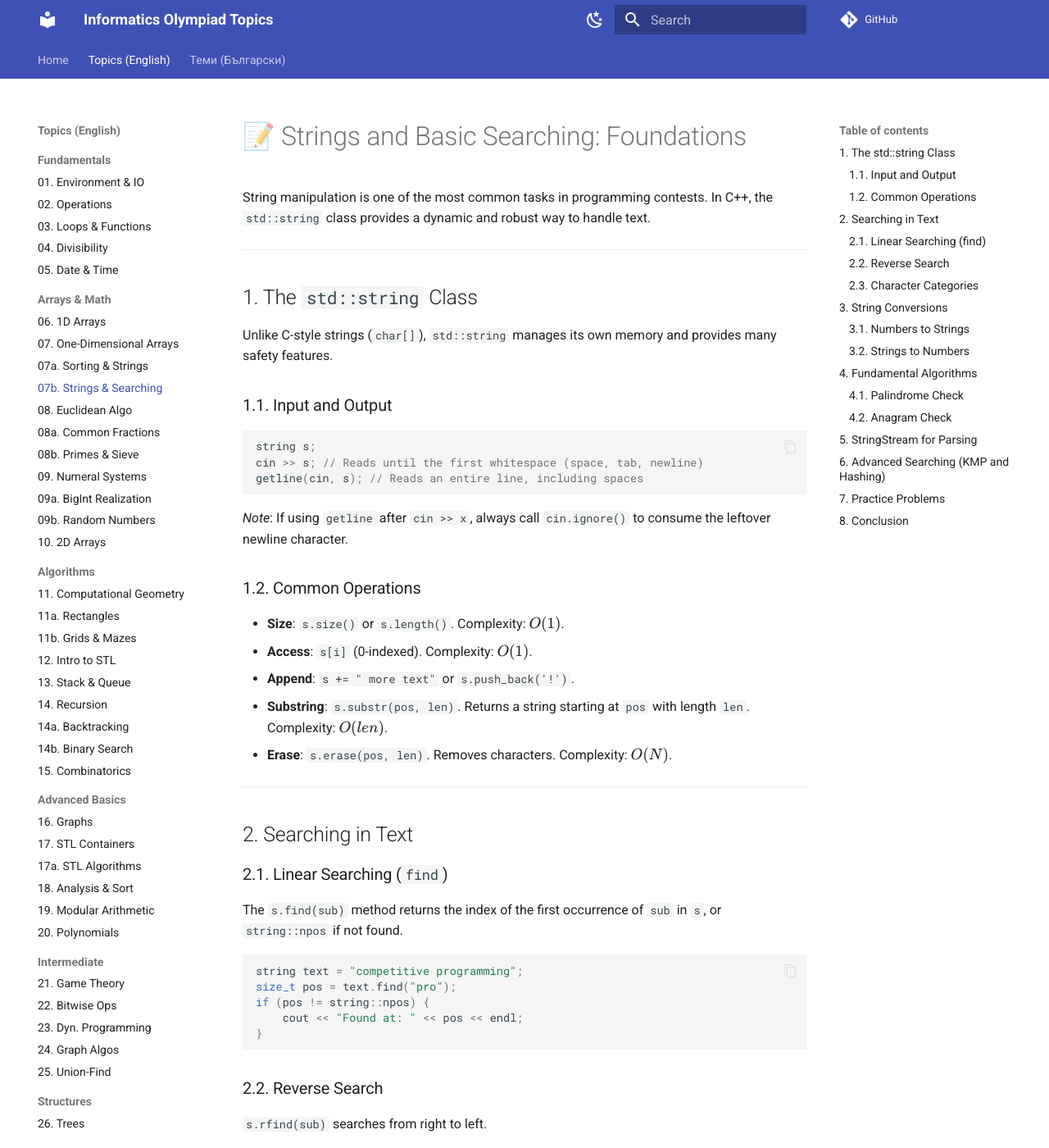
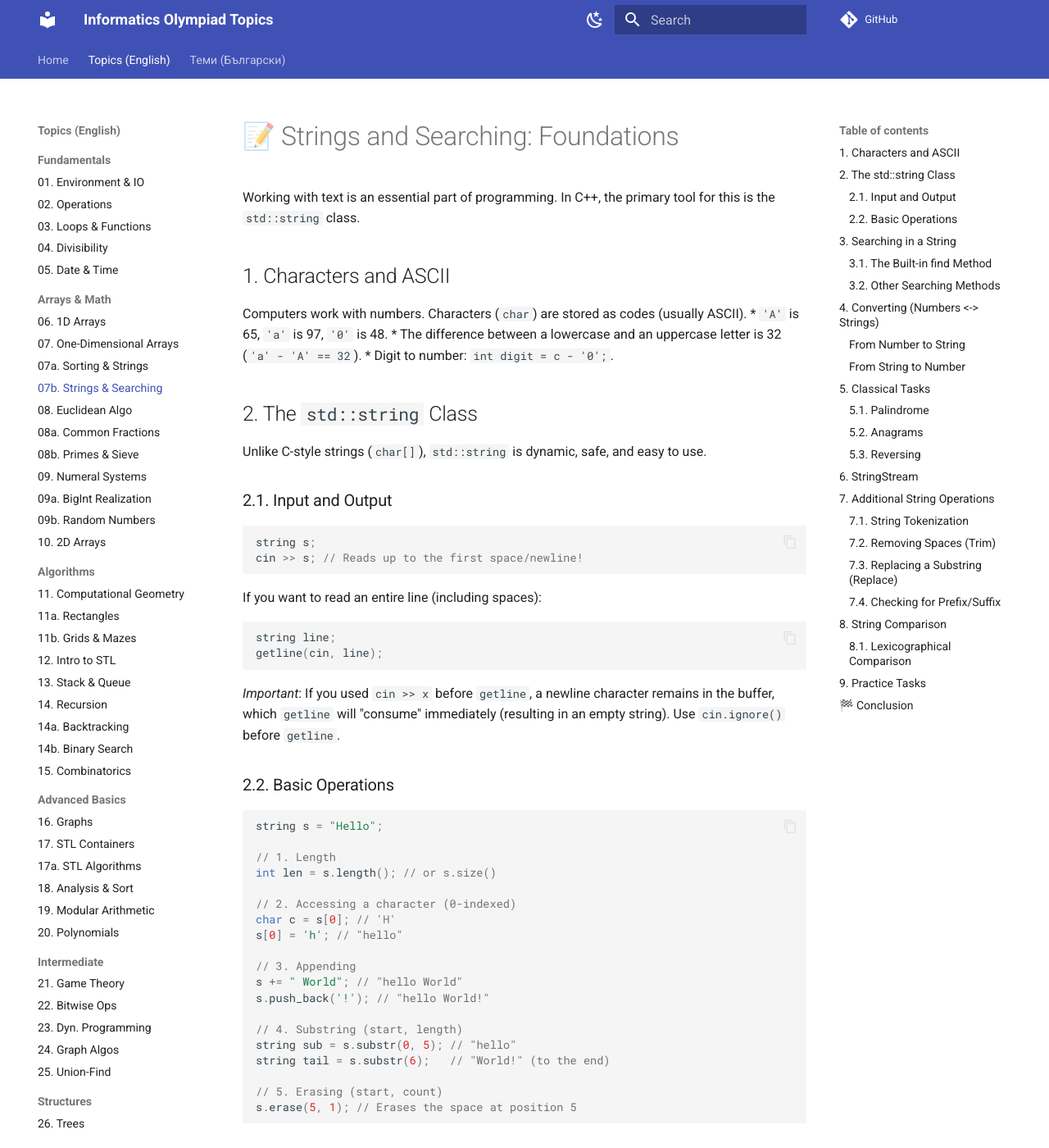
Before and after one commit to KadirYazadzhi/Informatics-Olympiad-Topics, an MkDocs documentation site: the page built from docs/EN/07b_Strings_and_Searching.md, in a window 1280 px wide and 1400 px high. Shown: the whole window at 82% size. Built offline with MkDocs 1.6.1 and Material for MkDocs 9.7.7, drawn with Linux system fonts in a browser that asks for light colours; comment, search, counter and statistics services are not loaded; some of the changed text lies outside the part shown.

Commit message:
docs: literal translation of Topic 07b from BG to EN

````diff
--- a/docs/EN/07b_Strings_and_Searching.md
+++ b/docs/EN/07b_Strings_and_Searching.md
@@ -1,108 +1,252 @@
-# 📝 Strings and Basic Searching: Foundations
+# 📝 Strings and Searching: Foundations
 
-String manipulation is one of the most common tasks in programming contests. In C++, the `std::string` class provides a dynamic and robust way to handle text.
+Working with text is an essential part of programming. In C++, the primary tool for this is the `std::string` class.
 
----
+## 1. Characters and ASCII
+Computers work with numbers. Characters (`char`) are stored as codes (usually ASCII).
+*   `'A'` is 65, `'a'` is 97, `'0'` is 48.
+*   The difference between a lowercase and an uppercase letter is 32 (`'a' - 'A' == 32`).
+*   Digit to number: `int digit = c - '0';`.
 
-## 1. The `std::string` Class
+## 2. The `std::string` Class
 
-Unlike C-style strings (`char[]`), `std::string` manages its own memory and provides many safety features.
+Unlike C-style strings (`char[]`), `std::string` is dynamic, safe, and easy to use.
 
-### 1.1. Input and Output
+### 2.1. Input and Output
 ```cpp
 string s;
-cin >> s; // Reads until the first whitespace (space, tab, newline)
-getline(cin, s); // Reads an entire line, including spaces
-```
-*Note*: If using `getline` after `cin >> x`, always call `cin.ignore()` to consume the leftover newline character.
-
-### 1.2. Common Operations
-*   **Size**: `s.size()` or `s.length()`. Complexity: $O(1)$.
-*   **Access**: `s[i]` (0-indexed). Complexity: $O(1)$.
-*   **Append**: `s += " more text"` or `s.push_back('!')`.
-*   **Substring**: `s.substr(pos, len)`. Returns a string starting at `pos` with length `len`. Complexity: $O(len)$.
-*   **Erase**: `s.erase(pos, len)`. Removes characters. Complexity: $O(N)$.
-
----
-
-## 2. Searching in Text
-
-### 2.1. Linear Searching (`find`)
-The `s.find(sub)` method returns the index of the first occurrence of `sub` in `s`, or `string::npos` if not found.
-
-```cpp
-string text = "competitive programming";
-size_t pos = text.find("pro");
-if (pos != string::npos) {
-    cout << "Found at: " << pos << endl;
-}
+cin >> s; // Reads up to the first space/newline!
 ```
 
-### 2.2. Reverse Search
-`s.rfind(sub)` searches from right to left.
+If you want to read an entire line (including spaces):
+```cpp
+string line;
+getline(cin, line);
+```
+*Important*: If you used `cin >> x` before `getline`, a newline character remains in the buffer, which `getline` will "consume" immediately (resulting in an empty string). Use `cin.ignore()` before `getline`.
 
-### 2.3. Character Categories
-Functions from `<cctype>` are useful:
-*   `isalpha(c)`, `isdigit(c)`, `isspace(c)`.
-*   `toupper(c)`, `tolower(c)`.
+### 2.2. Basic Operations
+```cpp
+string s = "Hello";
 
----
+// 1. Length
+int len = s.length(); // or s.size()
 
-## 3. String Conversions
+// 2. Accessing a character (0-indexed)
+char c = s[0]; // 'H'
+s[0] = 'h'; // "hello"
 
-### 3.1. Numbers to Strings
-`to_string(value)` works for `int`, `long long`, `double`, etc.
+// 3. Appending
+s += " World"; // "hello World"
+s.push_back('!'); // "hello World!"
 
-### 3.2. Strings to Numbers
-*   `stoi(s)` -> `int`
-*   `stoll(s)` -> `long long`
-*   `stod(s)` -> `double`
+// 4. Substring (start, length)
+string sub = s.substr(0, 5); // "hello"
+string tail = s.substr(6);   // "World!" (to the end)
 
----
+// 5. Erasing (start, count)
+s.erase(5, 1); // Erases the space at position 5
+```
 
-## 4. Fundamental Algorithms
+## 3. Searching in a String
 
-### 4.1. Palindrome Check
-A string is a palindrome if it reads the same backwards.
+### 3.1. The Built-in `find` Method
+Returns the index of the first occurrence or the special constant `string::npos` if not found.
 ```cpp
-bool isPalindrome(const string& s) {
-    for (int i = 0; i < s.size() / 2; i++) {
-        if (s[i] != s[s.size() - 1 - i]) return false;
+string text = "banana";
+size_t pos = text.find("ana");
+
+if (pos != string::npos) {
+    cout << "Found at index: " << pos << endl; // 1
+} else {
+    cout << "Not found" << endl;
+}
+
+// Searching for the next occurrence
+pos = text.find("ana", pos + 1); // Searches from index 2 -> finds at 3
+```
+The complexity of `find` in the worst case is $O(N \cdot M)$, but it usually works quickly.
+
+### 3.2. Other Searching Methods
+*   `rfind(str)`: Searches from the end towards the beginning (last occurrence).
+*   `find_first_of("aeiou")`: Finds the first character that is a vowel.
+*   `find_first_not_of(" ")`: Finds the first character that is NOT a space (for trim).
+
+## 4. Converting (Numbers <-> Strings)
+
+### From Number to String
+```cpp
+int x = 123;
+string s = to_string(x);
+```
+
+### From String to Number
+```cpp
+string s = "456";
+int x = stoi(s);       // String to Int
+long long y = stoll(s); // String to Long Long
+double z = stod(s);    // String to Double
+```
+
+## 5. Classical Tasks
+
+### 5.1. Palindrome
+Checking whether a string reads the same forwards and backwards.
+```cpp
+bool isPalindrome(string s) {
+    int n = s.length();
+    for (int i = 0; i < n / 2; i++) {
+        if (s[i] != s[n - 1 - i]) return false;
     }
     return true;
 }
 ```
 
-### 4.2. Anagram Check
-Two strings are anagrams if they contain the same characters with the same frequencies.
-1.  **Sorting Method**: Sort both strings and compare ($O(N \log N)$).
-2.  **Frequency Array Method**: Use an array `cnt[256]` to count occurrences ($O(N)$).
+### 5.2. Anagrams
+Two strings are anagrams if they contain the same letters (e.g., "listen" and "silent").
+Solution: Sort both strings and compare.
+```cpp
+bool areAnagrams(string s1, string s2) {
+    sort(s1.begin(), s1.end());
+    sort(s2.begin(), s2.end());
+    return s1 == s2;
+}
+```
 
----
-
-## 5. StringStream for Parsing
-The `stringstream` class from `<sstream>` allows you to treat a string like an input stream (like `cin`).
-
+### 5.3. Reversing
 ```cpp
-string data = "Alice 20 5.5";
-stringstream ss(data);
-string name; int age; double score;
-ss >> name >> age >> score;
+string s = "abc";
+reverse(s.begin(), s.end()); // "cba"
+// Requires #include <algorithm>
 ```
 
 ---
 
-## 6. Advanced Searching (KMP and Hashing)
-For large inputs where multiple searches are needed, naive searching is too slow ($O(NM)$). Instead, use:
-*   **KMP Algorithm**: $O(N+M)$ using a prefix function.
-*   **Rolling Hash**: $O(N+M)$ using polynomial hashing.
-(See Topic 36 for details).
+## 6. StringStream
+A useful class for "parsing" strings as if reading from the console.
+```cpp
+#include <sstream>
+// ...
+string data = "Ivan 20 5.50";
+stringstream ss(data);
 
-## 7. Practice Problems
-1.  **CSES Word Combinations**: String DP.
-2.  **Codeforces 118A**: String Task.
-3.  **UVa 10018**: Reverse and Add.
-4.  **LeetCode 5**: Longest Palindromic Substring.
+string name;
+int age;
+double grade;
 
-## 8. Conclusion
-Mastering `std::string` is the first step in string processing. Pay close attention to index ranges and potential overflows during conversions.
+ss >> name >> age >> grade;
+// name="Ivan", age=20, grade=5.50
+```
+
+---
+
+## 7. Additional String Operations
+
+### 7.1. String Tokenization
+Often it is necessary to split a string into words or components. The simplest method is via `stringstream`:
+```cpp
+string text = "Apple Banana Cherry";
+stringstream ss(text);
+string word;
+
+while (ss >> word) {
+    cout << word << endl; // Apple, Banana, Cherry
+}
+```
+
+To split by a specific delimiter (e.g., a comma):
+```cpp
+string data = "Ivan,20,Sofia";
+size_t pos = 0;
+while ((pos = data.find(',')) != string::npos) {
+    cout << data.substr(0, pos) << endl;
+    data.erase(0, pos + 1);
+}
+cout << data << endl; // The last element
+```
+
+### 7.2. Removing Spaces (Trim)
+Input data often contain leading or trailing spaces:
+```cpp
+string trim(string s) {
+    size_t start = s.find_first_not_of(" \t\n");
+    size_t end = s.find_last_not_of(" \t\n");
+
+    if (start == string::npos) return ""; // Empty string
+    return s.substr(start, end - start + 1);
+}
+```
+
+### 7.3. Replacing a Substring (Replace)
+```cpp
+string text = "Hello World";
+size_t pos = text.find("World");
+if (pos != string::npos) {
+    text.replace(pos, 5, "C++"); // "Hello C++"
+}
+```
+
+Or for replacing all occurrences:
+```cpp
+void replaceAll(string& str, const string& from, const string& to) {
+    size_t pos = 0;
+    while ((pos = str.find(from, pos)) != string::npos) {
+        str.replace(pos, from.length(), to);
+        pos += to.length();
+    }
+}
+```
+
+### 7.4. Checking for Prefix/Suffix
+C++20 introduced `starts_with` and `ends_with`, but if you are using an older version:
+```cpp
+bool startsWith(const string& str, const string& prefix) {
+    return str.size() >= prefix.size() &&
+           str.substr(0, prefix.size()) == prefix;
+}
+
+bool endsWith(const string& str, const string& suffix) {
+    return str.size() >= suffix.size() &&
+           str.substr(str.size() - suffix.size()) == suffix;
+}
+```
+
+---
+
+## 8. String Comparison
+
+### 8.1. Lexicographical Comparison
+The `<` operator compares strings lexicographically (dictionary order):
+```cpp
+string a = "apple", b = "banana";
+if (a < b) cout << "Apple comes before Banana"; // True
+```
+
+To ignore case (case-insensitive):
+```cpp
+bool compareIgnoreCase(string a, string b) {
+    transform(a.begin(), a.end(), a.begin(), ::tolower);
+    transform(b.begin(), b.end(), b.begin(), ::tolower);
+    return a == b;
+}
+```
+
+---
+
+## 9. Practice Tasks
+
+1. **CSES String Matching**: Basic substring search.
+2. **Codeforces 71A**: Way Too Long Words (string manipulation).
+3. **LeetCode 14**: Longest Common Prefix.
+4. **UVa 10082**: WERTYU (character transformation).
+
+---
+
+## 🏁 Conclusion
+
+`std::string` is a powerful tool for text manipulation. Mastering basic operations like `find`, `substr`, conversion, and comparison will save you a lot of time in competitions. For more advanced tasks (such as KMP, Z-algorithm, suffix arrays), see **Topic 36: String Algorithms**.
+
+Tips:
+*   Always check the result of `find` for `string::npos`.
+*   Be careful with indices in `substr` and `erase`.
+*   Use `stringstream` for easy data parsing.
````
